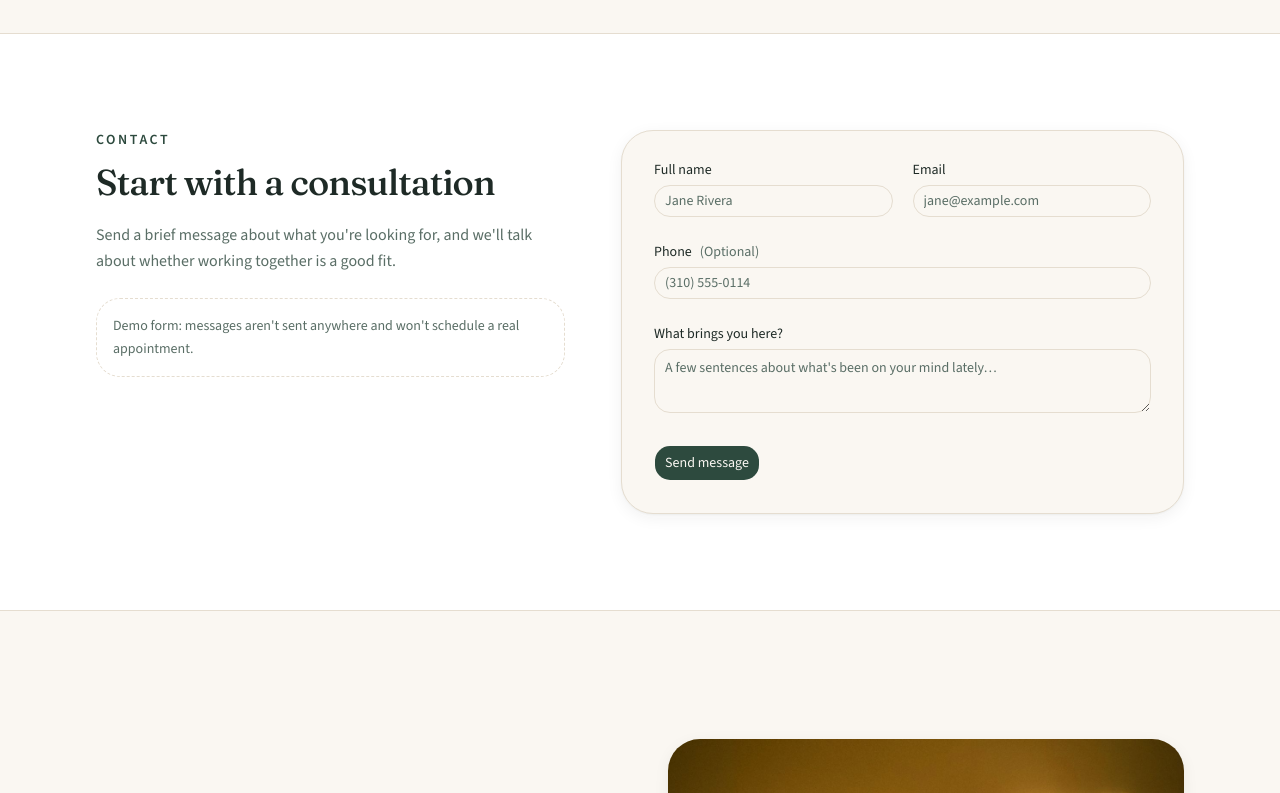
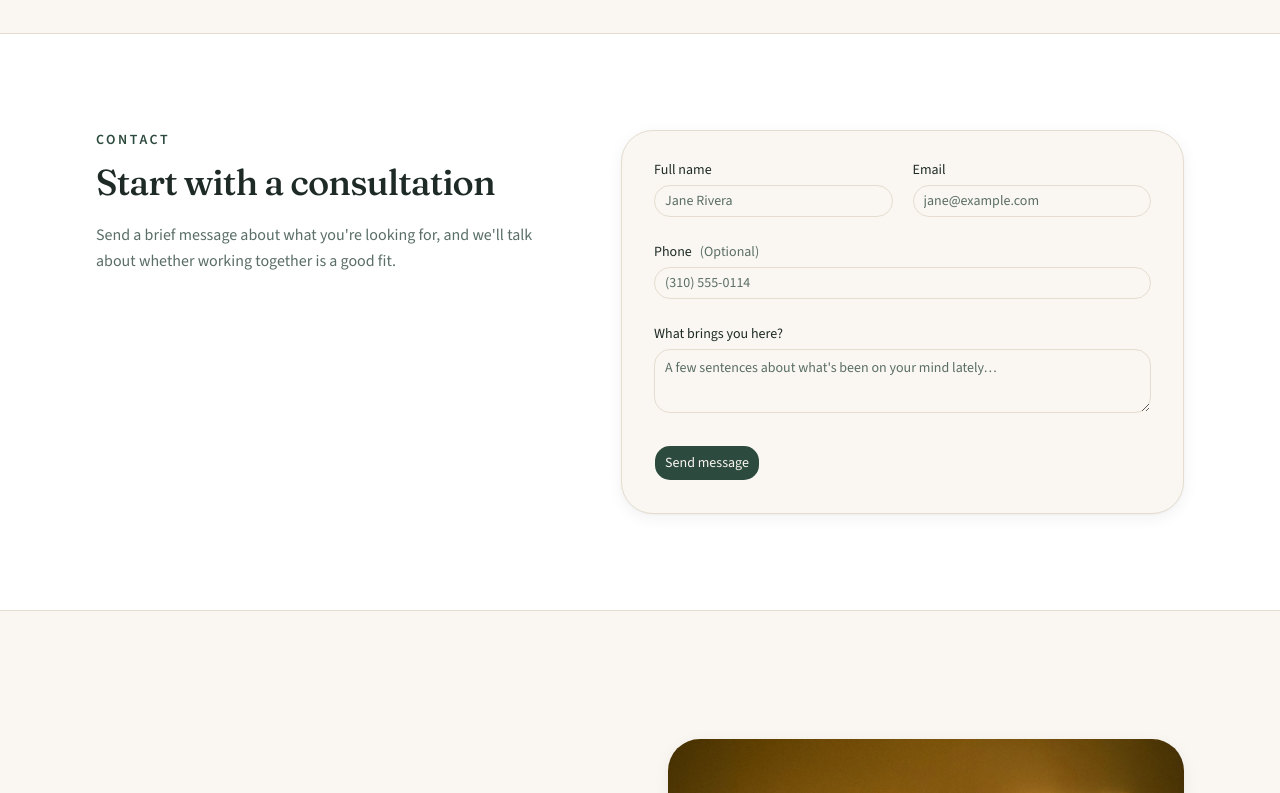
Before and after one commit to NikharAsthana/therapist-site-redesign, a Next.js app: page / in a window 1280 px wide. Shown: the part 5384-6177 px from the top of the page. Built offline with nearby package versions, Linux system fonts and the light colour scheme.

Commit message:
fix: gate demo disclaimer behind env flag for submission

```diff
--- a/src/components/sections/ContactSection.tsx
+++ b/src/components/sections/ContactSection.tsx
@@ -81,9 +81,11 @@ export default function ContactSection() {
           <p className="mt-5 leading-relaxed text-muted-foreground">
             {site.contact.body}
           </p>
-          <p className="mt-6 rounded-xl border border-dashed p-4 text-sm leading-relaxed text-muted-foreground">
-            {site.contact.disclaimer}
-          </p>
+          {process.env.NEXT_PUBLIC_SHOW_DEMO_NOTE === "1" && (
+            <p className="mt-6 rounded-xl border border-dashed p-4 text-sm leading-relaxed text-muted-foreground">
+              {site.contact.disclaimer}
+            </p>
+          )}
         </div>
 
         <div className="rounded-2xl border bg-background p-6 shadow-soft sm:p-8">
```
